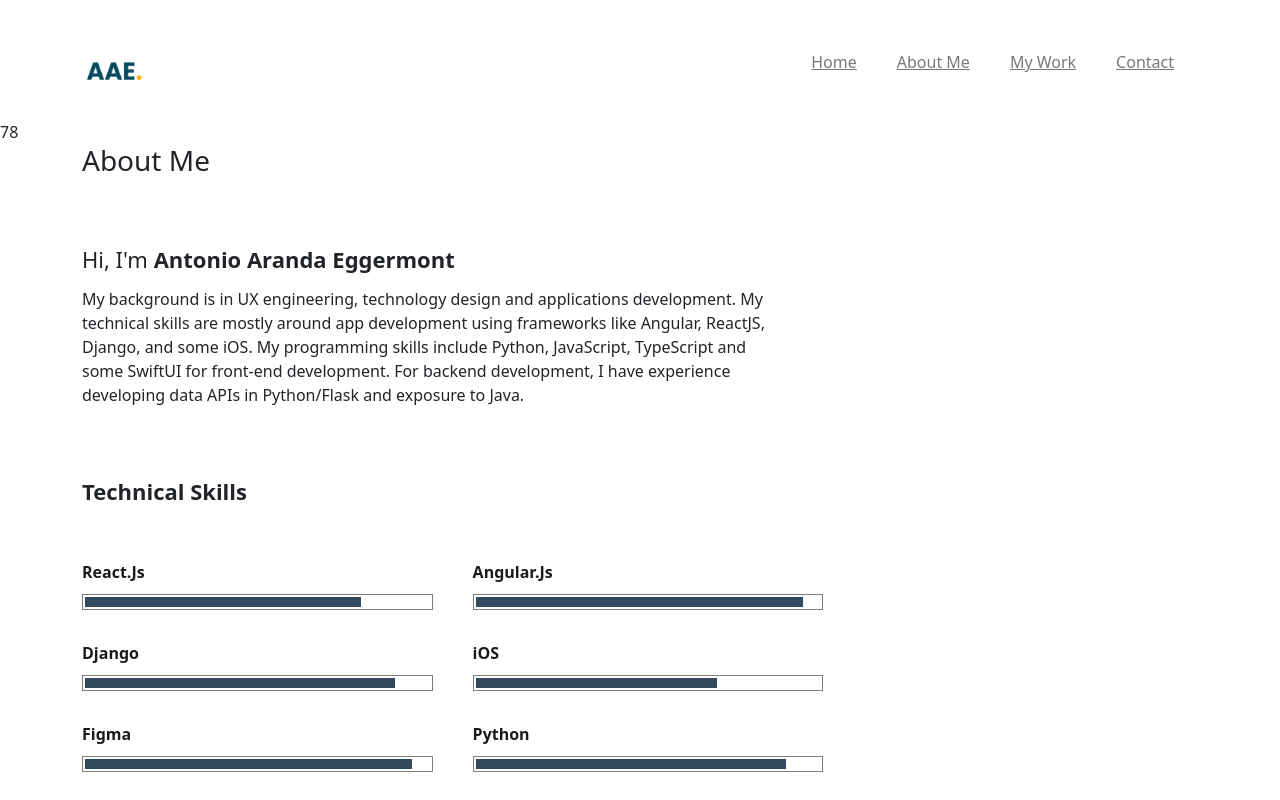
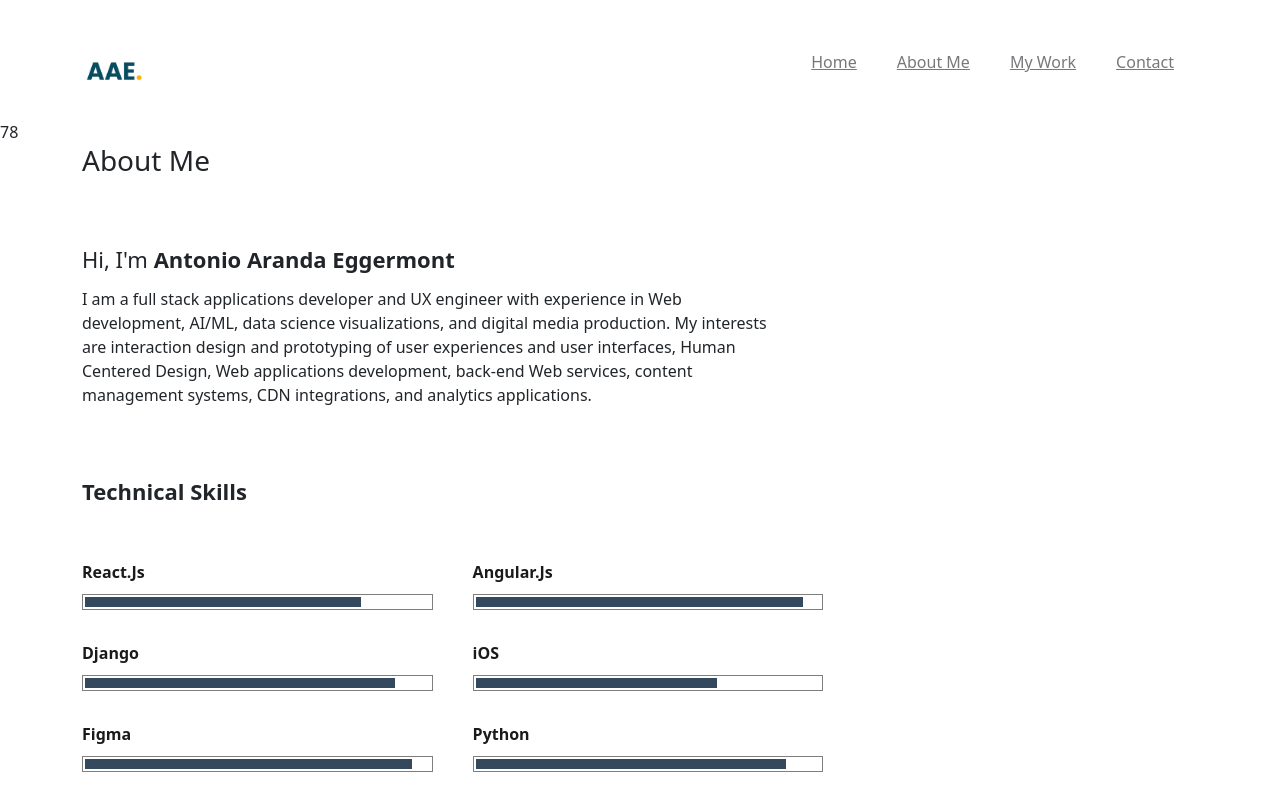
Before and after one commit to aeggermont/aae-portfolio-2023, a React (Create React App) app: page /aboutme in a window 1280 px wide. Shown: the top 800 px of the page. Built offline with nearby package versions, Linux system fonts and the light colour scheme; no server answers.

Commit message:
updated profile summary

```diff
--- a/src/Pages/about/profile.jsx
+++ b/src/Pages/about/profile.jsx
@@ -29,13 +29,13 @@ function Profile() {
                                 Hi, I'm <span>Antonio Aranda Eggermont</span>
                             </h3>
                             <p>
-                                My background is in  UX engineering, technology design and applications
-                                development. My technical skills are mostly around app development using
-                                frameworks like Angular, ReactJS, Django, and some iOS.
-                                My programming skills include Python, JavaScript, TypeScript and some SwiftUI
-                                for front-end development.
-                                For backend development, I have experience developing data APIs in
-                                Python/Flask and exposure to Java.
+                                I am a full stack applications developer and UX engineer with experience in
+                                Web development, AI/ML, data science visualizations, and digital media production.
+
+                                My interests are interaction design and prototyping of user experiences and user
+                                interfaces, Human Centered Design, Web applications development, back-end Web services,
+                                content management systems, CDN integrations, and analytics applications.
+
                             </p>
                         </div>
                         <div className="my_skills">
```
